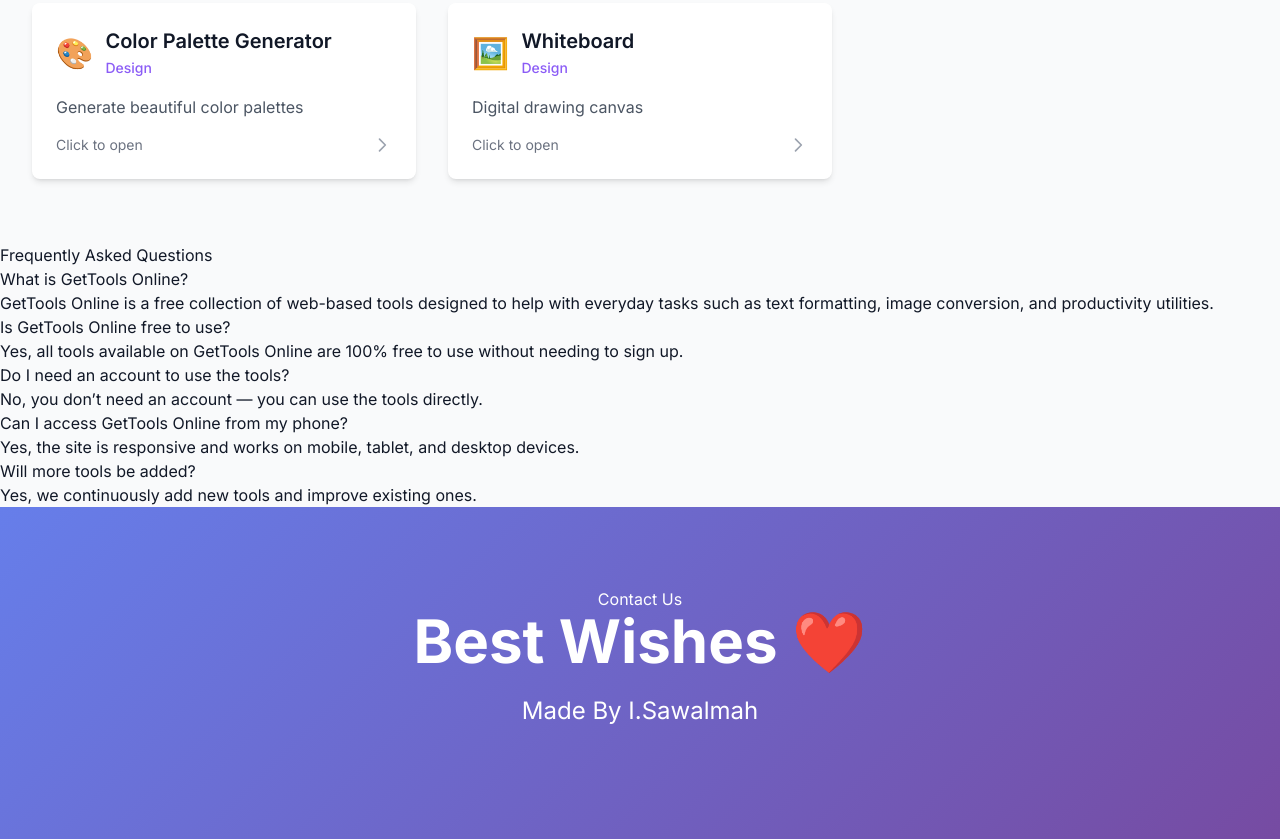
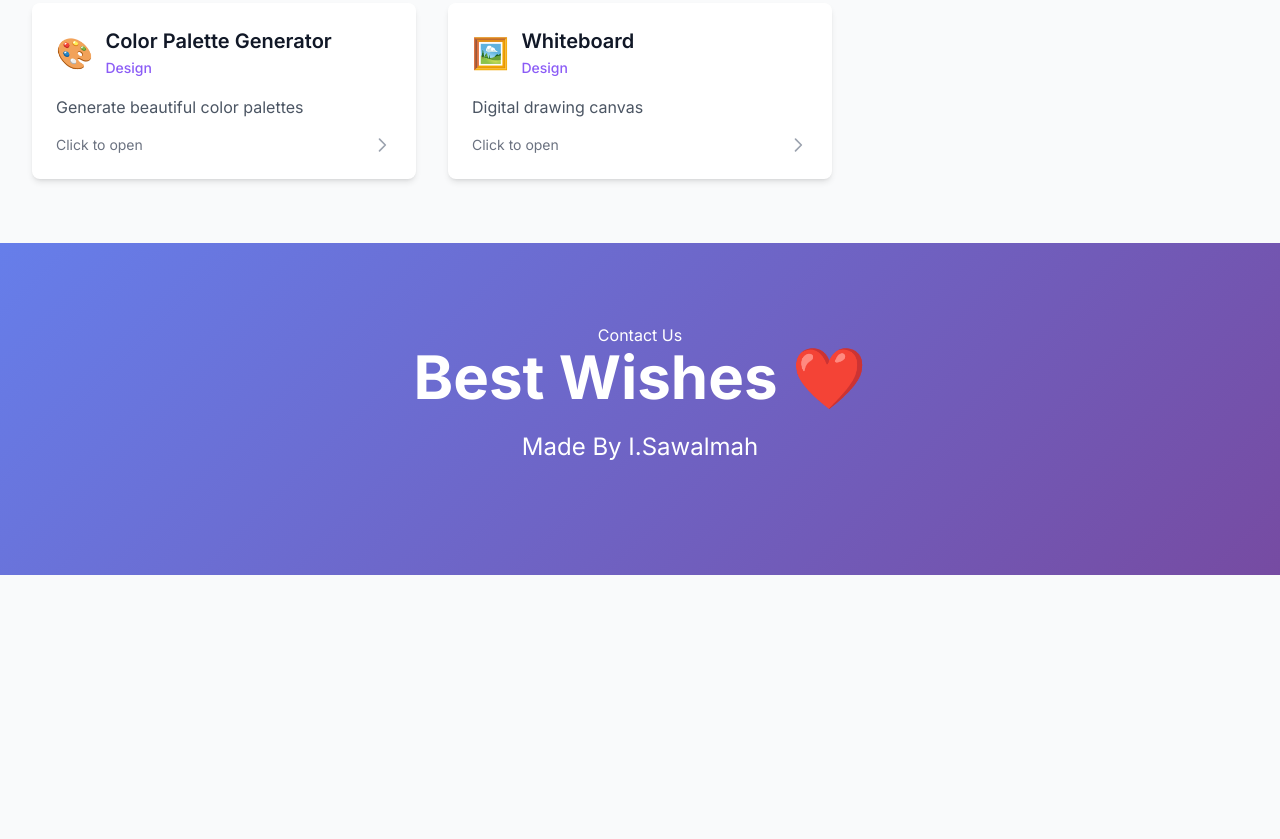
Before and after one commit to ibrahimmassed/gettools, a website: page index.html in a window 1280 px wide. Shown: the part 1745-2584 px from the top of the page. After the commit the page ends 2320 px from the top, so only its background shows below. Drawn offline with nearby package versions, Linux system fonts and the light colour scheme.

Commit message:
remove FAQ

```diff
--- a/index.html
+++ b/index.html
@@ -112,34 +112,7 @@
 
     <script src="js/app.js"></script>
     <script src="js/tools.js"></script>
-<section id="faq">
-  <h2>Frequently Asked Questions</h2>
 
-  <div class="faq-item">
-    <h3>What is GetTools Online?</h3>
-    <p>GetTools Online is a free collection of web-based tools designed to help with everyday tasks such as text formatting, image conversion, and productivity utilities.</p>
-  </div>
-
-  <div class="faq-item">
-    <h3>Is GetTools Online free to use?</h3>
-    <p>Yes, all tools available on GetTools Online are 100% free to use without needing to sign up.</p>
-  </div>
-
-  <div class="faq-item">
-    <h3>Do I need an account to use the tools?</h3>
-    <p>No, you don’t need an account — you can use the tools directly.</p>
-  </div>
-
-  <div class="faq-item">
-    <h3>Can I access GetTools Online from my phone?</h3>
-    <p>Yes, the site is responsive and works on mobile, tablet, and desktop devices.</p>
-  </div>
-
-  <div class="faq-item">
-    <h3>Will more tools be added?</h3>
-    <p>Yes, we continuously add new tools and improve existing ones.</p>
-  </div>
-</section>
 
     <section class="gradient-bg text-white py-20">
         <div class="max-w-7xl mx-auto px-4 sm:px-6 lg:px-8 text-center">
```
